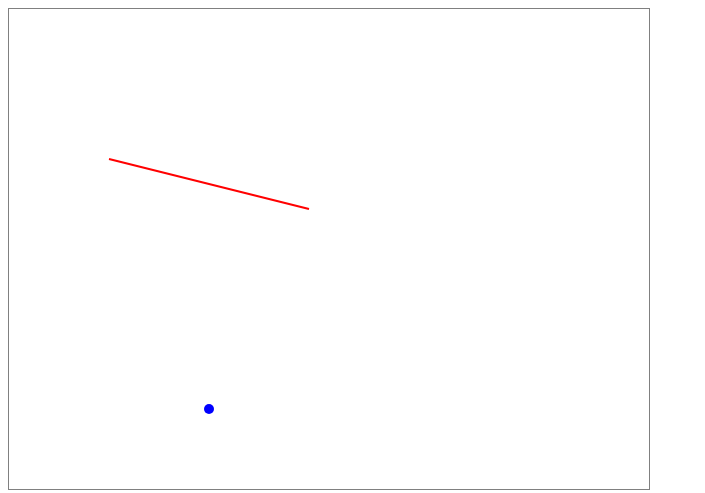
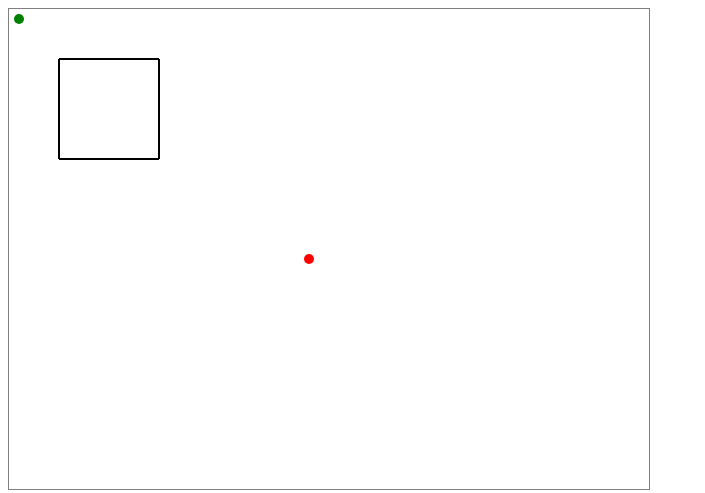
Before and after one commit to alanmacleod/graffic, a plain HTML site: page test.html in a window 1280 px wide. Shown: the whole page, without its empty margins (0-705 px from the left). Drawn offline with Linux system fonts and the light colour scheme.

Commit message:
edge test acting weird argh ffs

```diff
--- a/test.html
+++ b/test.html
@@ -56,35 +56,57 @@ let ctx = c.getContext('2d');
 // );
 
 let obj = gen_square(100, 100, 100);
-let obj2 = gen_square(195, 199, 50);
+// let obj2 = gen_square(195, 199, 50);
 
 let start = [10, 10];
-let end = [250, 250];
+let end = [300, 250];
 
-let line =[[100,150], [300,200]];
-let pt = [200, 400];
+for (var t=0; t<obj.length; t++)
+{
+  let a = t;
+  let b = (t+1) % obj.length;
+
+  var tline = [obj[a], obj[b]];
+
+  let r = edgevisibilty([start, end], tline);
+
+  console.log(r);
+
+}
+
+// let start = [10, 100];
+// let end = [250, 100];
+
+// let line =[[120,50], [120,200]];
+// draw_line(line[0], line[1], 'black');
+
+// console.log(obj);
+// let r = edgevisibilty([start, end], [line])
+// console.log(r);
+
+// let pt = [200, 400];
 // let normal = get_unit_normal(line);
 // let perp = get_perpendicular(line, normal, 10);
 
-// 2d plane
-draw_line(line[0], line[1], 'red');
+// // 2d plane
+// draw_line(line[0], line[1], 'red');
+//
+// // 2d point
+// ctx.beginPath();
+// ctx.arc(pt[0], pt[1], 5, 0, 2 * Math.PI, false);
+// ctx.fillStyle = 'blue';
+// ctx.fill();
 
-// 2d point
-ctx.beginPath();
-ctx.arc(pt[0], pt[1], 5, 0, 2 * Math.PI, false);
-ctx.fillStyle = 'blue';
-ctx.fill();
+// let d = ((pt[0] - line[0][0]) * (line[1][1] - line[0][1])) - ((pt[1] - line[0][1]) * (line[1][0] - line[0][0]));
 
-let d = ((pt[0] - line[0][0]) * (line[1][1] - line[0][1])) - ((pt[1] - line[0][1]) * (line[1][0] - line[0][0]));
 
-console.log("d = " + d);
+// console.log("d = " + d);
 
 // draw_line(perp[0], perp[1], 'blue');
 
 scene.push(obj);
 
-
-// draw_scene(scene, start, end);
+draw_scene(scene, start, end);
 // calc_scene_graph(scene, start, end);
 
 function get_perpendicular(line, normal, size)
@@ -170,8 +192,7 @@ function calc_scene_graph(obstacles, start, end)
 
         // yes, this is a clear path, draw it now
         // Need to test for incursion into null space
-        // if (edgevisibilty(testedge, edges))
-
+        if (edgevisibilty(testedge, edges))
         {
           //console.log("ok!")
           draw_line(testedge[0], testedge[1], 'magenta');
```
